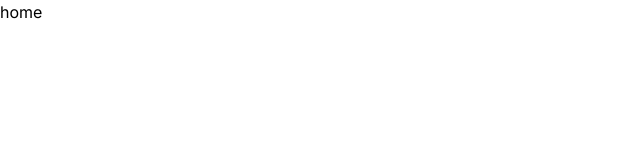
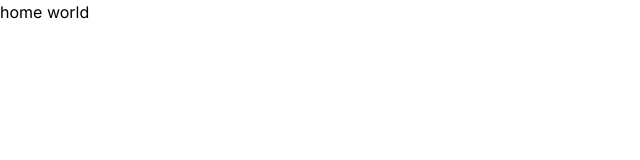
Before and after one commit to sarveshsinghthakur/Livedocs, a Next.js app: page / in a window 1280 px wide. Shown: the top 160 px of the page, without its empty margins (0-640 px from the left). Built offline with nearby package versions, Linux system fonts and the light colour scheme.

Commit message:
"Updated text in Documents component from 'home' to 'home world'"

```diff
--- a/app/(root)/page.tsx
+++ b/app/(root)/page.tsx
@@ -2,7 +2,7 @@ import React from 'react'
 
 const Documents = () => {
   return (
-    <div>home</div>
+    <div>home world</div>
   )
 }
 
```
